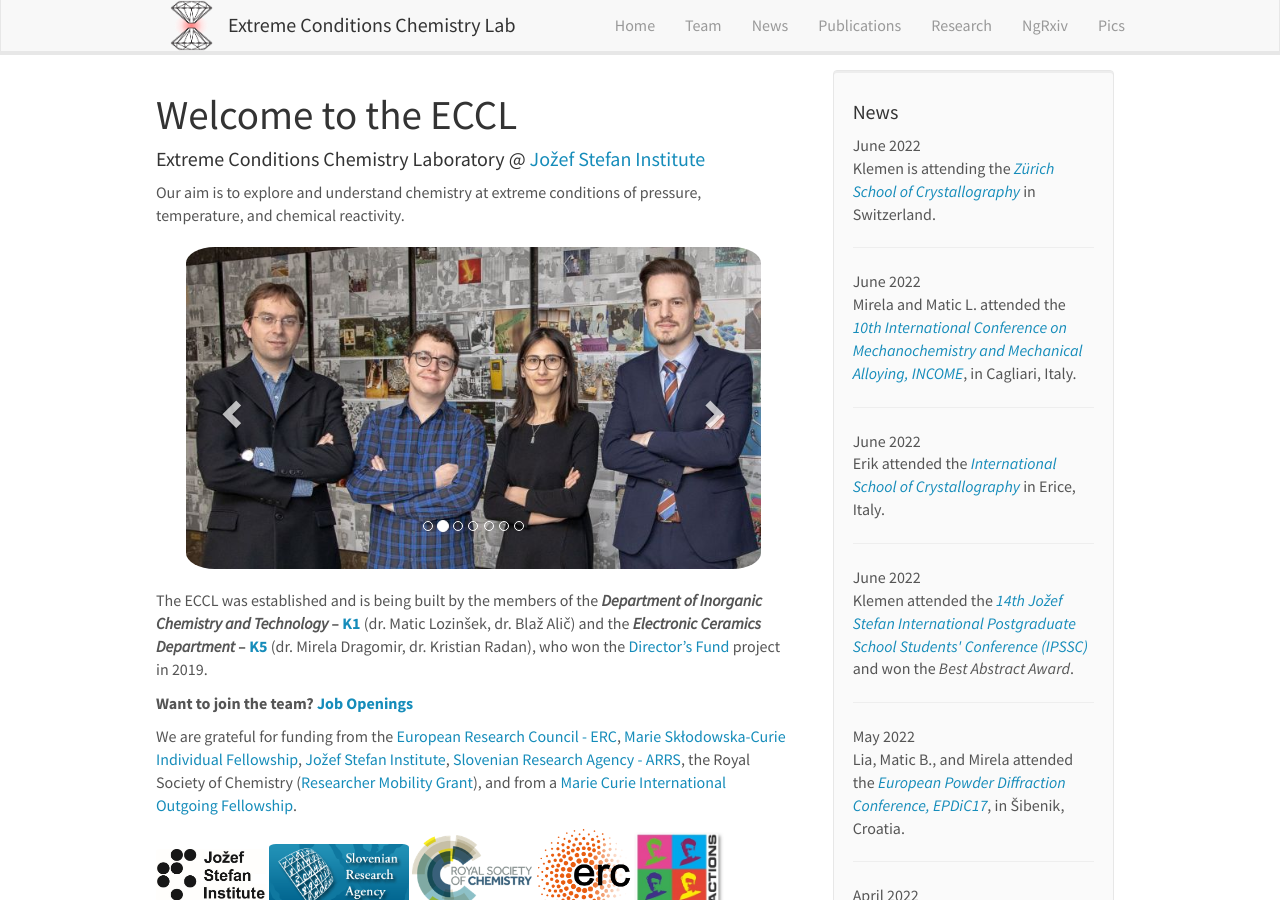
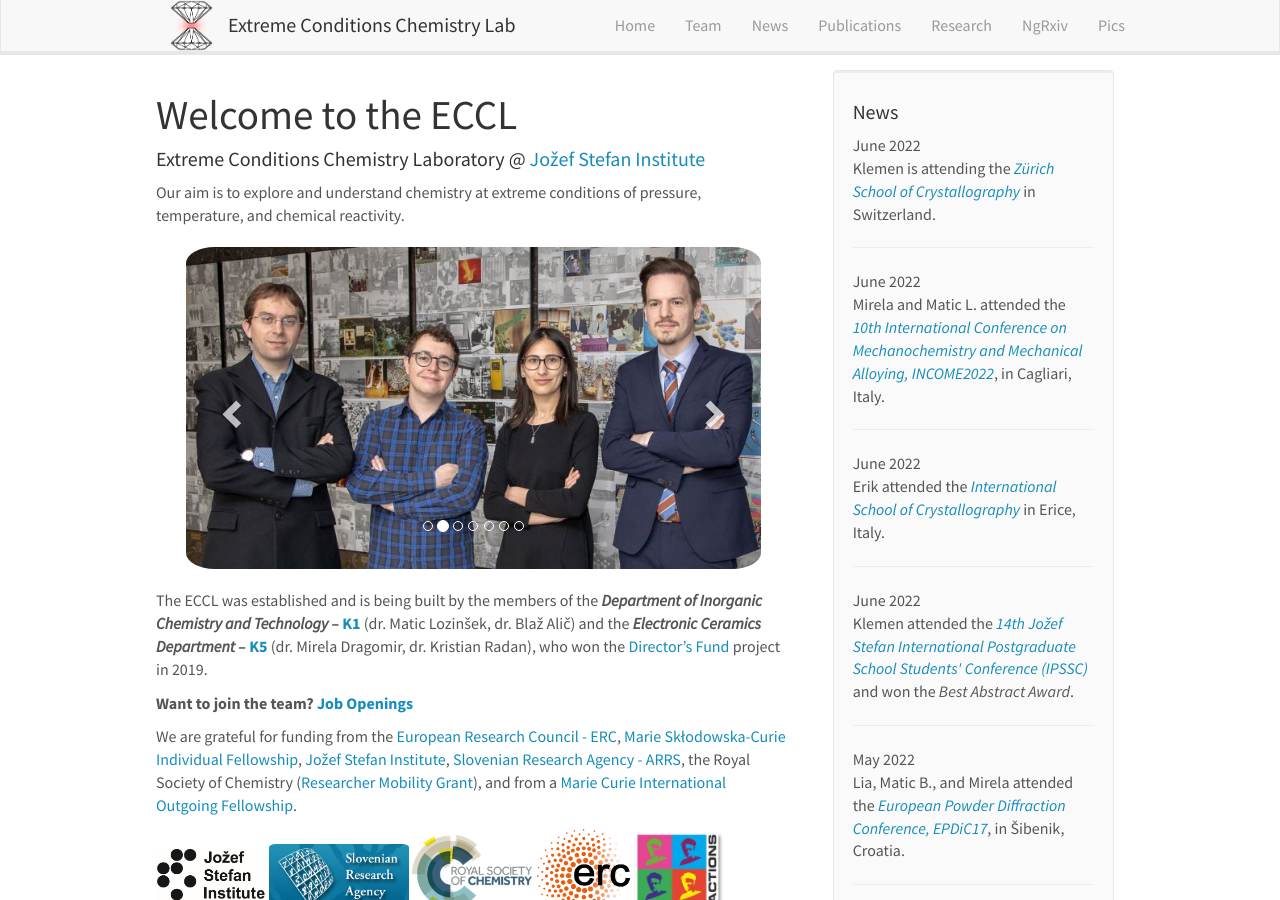
Before and after one commit to eccl-jsi/eccl-jsi.github.io, a Jekyll site: the page built from _pages/home.md, in a window 1280 px wide and 900 px high. Built offline with Jekyll 4.4.1, drawn with Linux system fonts in a browser that asks for light colours; nearby versions of some CDN libraries.

Commit message:
Update news.yml

```diff
--- a/_data/news.yml
+++ b/_data/news.yml
@@ -2,7 +2,7 @@
   headline: "Klemen is attending the <a href='https://www.chem.uzh.ch/linden/zsc/index.html'><i>Zürich School of Crystallography</i></a> in Switzerland."
 
 - date: June 2022
-  headline: "Mirela and Matic L. attended the <a href='https://www.income2022.it/'><i>10th International Conference on Mechanochemistry and Mechanical Alloying, INCOME</i></a>, in Cagliari, Italy."
+  headline: "Mirela and Matic L. attended the <a href='https://www.income2022.it/'><i>10th International Conference on Mechanochemistry and Mechanical Alloying, INCOME2022</i></a>, in Cagliari, Italy."
 
 - date: June 2022
   headline: "Erik attended the <a href='https://crystalerice.org/2022/'><i>International School of Crystallography</i></a> in Erice, Italy."
```
